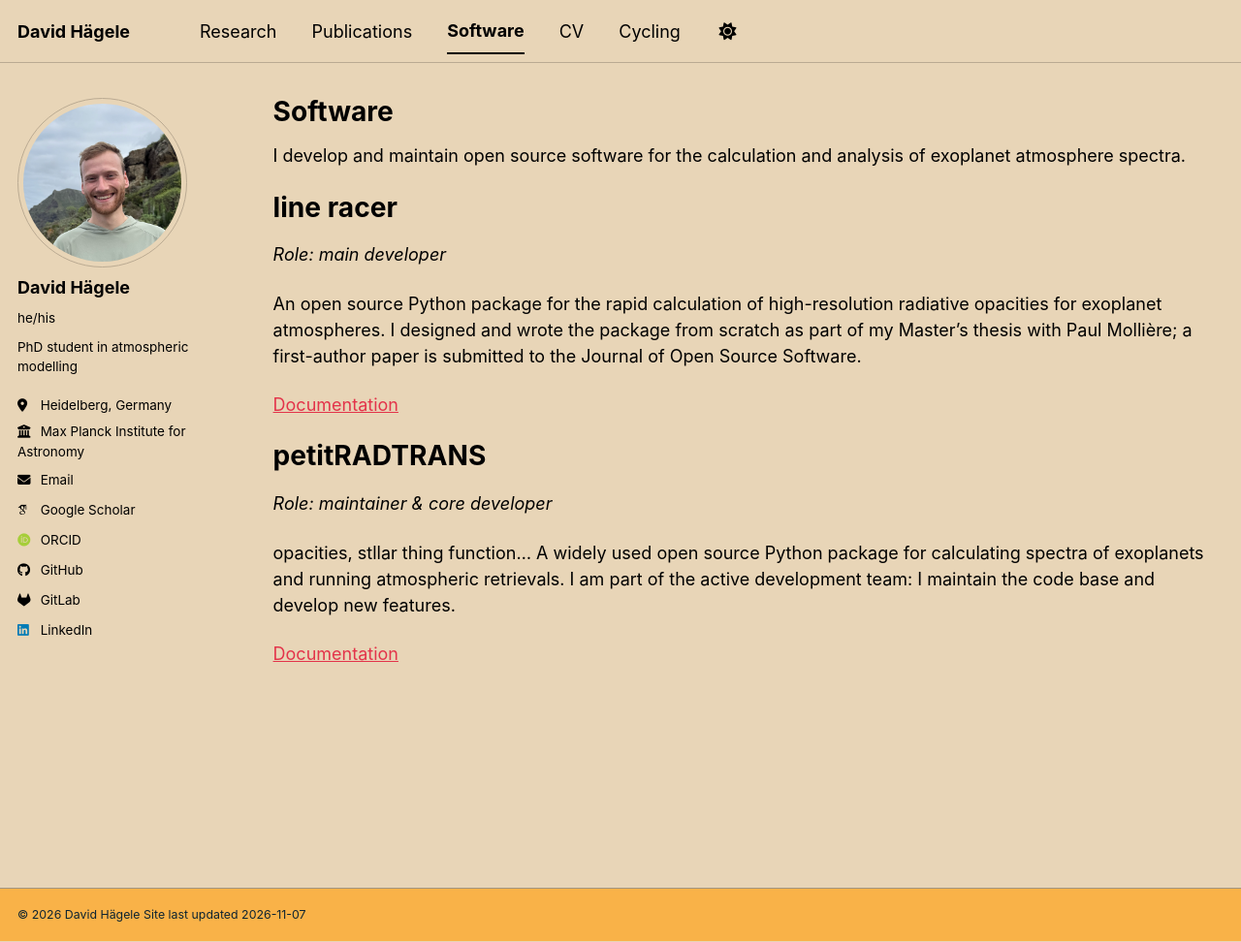
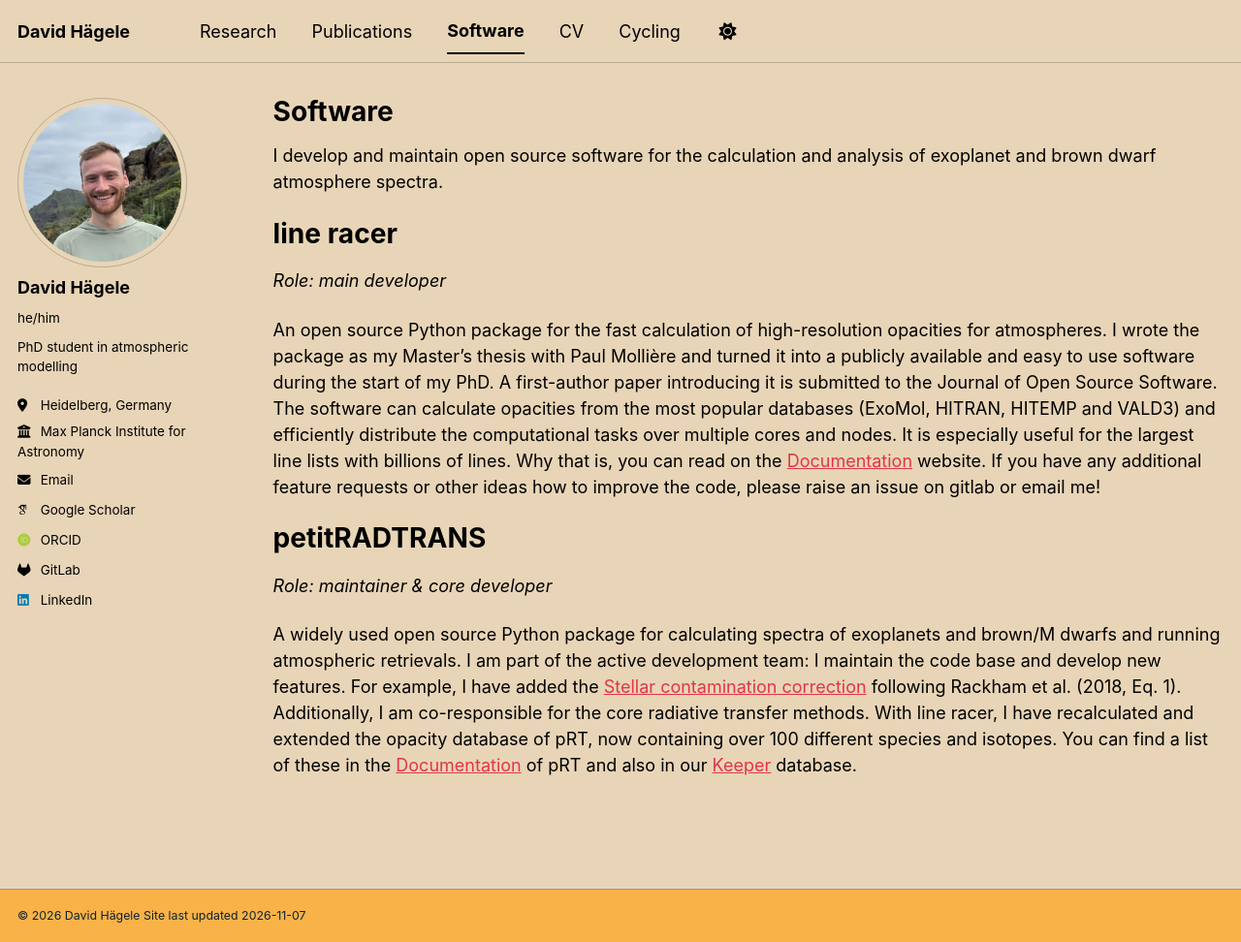
Before and after one commit to DavidHaegele/DavidHaegele.github.io, a Jekyll site: the page built from _pages/software.md, in a window 1280 px wide and 972 px high. Shown: the whole window at 97% size. Built offline with Jekyll 4.4.1, drawn with Linux system fonts in a browser that asks for light colours; some web fonts are replaced; a script bundle is joined from its source files by our own code; library files that are not in the unit come from our copies.

Commit message:
Improving software section

```diff
--- a/_config.yml
+++ b/_config.yml
@@ -24,7 +24,7 @@ author:
   # Biographic information
   avatar           : "profile.png"
   name             : "David Hägele"
-  pronouns         : "he/his"
+  pronouns         : "he/him"
   bio              : "PhD student in atmospheric modelling"
   location         : "Heidelberg, Germany"
   employer         : "Max Planck Institute for Astronomy"
@@ -50,7 +50,6 @@ author:
   bitbucket        : # Username - Update with your username on the site
   codepen          : # Username
   dribbble         : # Username
-  github           : "DavidHaegele"
   gitlab           : "David_Haegele"
   kaggle           : # Username
   stackoverflow    : # User number or user number and name (i.e., use "1" or "1/jeff-atwood")
--- a/_pages/software.md
+++ b/_pages/software.md
@@ -7,21 +7,26 @@ author_profile: true
 
 {% include base_path %}
 
-I develop and maintain open source software for the calculation and analysis of exoplanet atmosphere spectra.
+I develop and maintain open source software for the calculation and analysis of exoplanet and brown dwarf atmosphere spectra.
 
 line racer
 ======
 *Role: main developer*
 
-An open source Python package for the rapid calculation of high-resolution radiative opacities for exoplanet atmospheres. I designed and wrote the package from scratch as part of my Master's thesis with Paul Mollière; a first-author paper is submitted to the Journal of Open Source Software.
-
-[Documentation](https://line-racer.readthedocs.io/en/latest/)
+An open source Python package for the fast calculation of high-resolution opacities for atmospheres.
+I wrote the package as my Master's thesis with Paul Mollière and turned it into a publicly available and easy to use software during the start of my PhD.
+A first-author paper introducing it is submitted to the Journal of Open Source Software.
+The software can calculate opacities from the most popular databases (ExoMol, HITRAN, HITEMP and VALD3) and efficiently distribute the computational tasks over multiple cores and nodes.
+It is especially useful for the largest line lists with billions of lines. Why that is, you can read on the [Documentation](https://line-racer.readthedocs.io/en/latest/) website.
+If you have any additional feature requests or other ideas how to improve the code, please raise an issue on gitlab or email me!
 
 petitRADTRANS
 ======
 *Role: maintainer & core developer*
 
-opacities, stllar thing function...
-A widely used open source Python package for calculating spectra of exoplanets and running atmospheric retrievals. I am part of the active development team: I maintain the code base and develop new features.
-
-[Documentation](https://petitradtrans.readthedocs.io/en/latest/)
+A widely used open source Python package for calculating spectra of exoplanets and brown/M dwarfs and running atmospheric retrievals.
+I am part of the active development team: I maintain the code base and develop new features.
+For example, I have added the [Stellar contamination correction](https://petitradtrans.readthedocs.io/en/latest/content/notebooks/utility_functions.html#Stellar-contamination-correction) following Rackham et al. (2018, Eq. 1).
+Additionally, I am co-responsible for the core radiative transfer methods.
+With line racer, I have recalculated and extended the opacity database of pRT, now containing over 100 different species and isotopes.
+You can find a list of these in the [Documentation](https://petitradtrans.readthedocs.io/en/latest/) of pRT and also in our [Keeper](https://keeper.mpdl.mpg.de/d/ccf25082fda448c8a0d0) database.
```
Also changed, not shown: README.md (+0 -18 lines).
